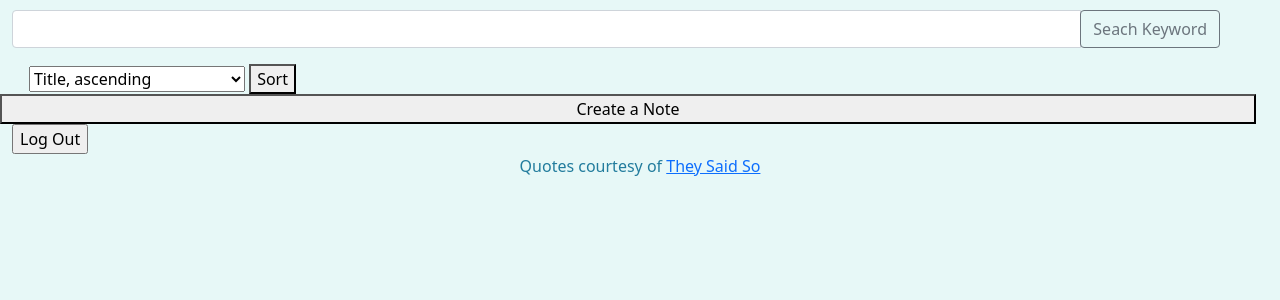
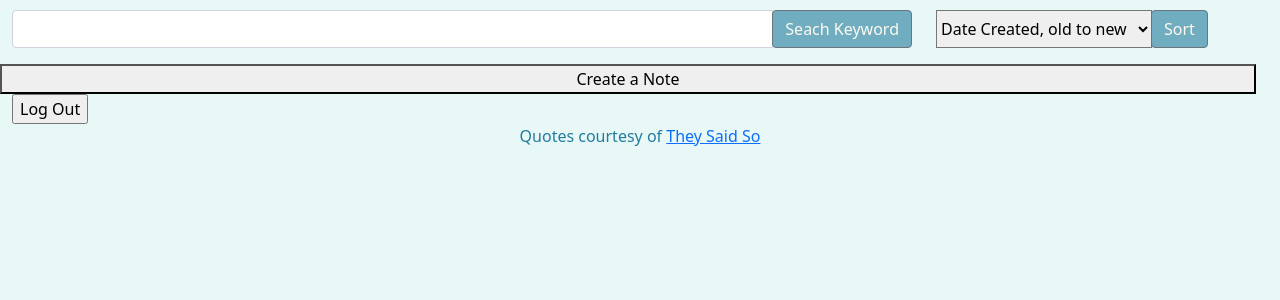
Before and after one commit to eycanny/project-digital-braindump, a Flask app: page /notes in a window 1280 px wide. Shown: the top 300 px of the page. Run offline with Flask 2, Linux system fonts and the light colour scheme; the visitor is signed in with stand-in values (Sample User, id 1); data comes from the database, SQL or seed files in the repository; data that the repository does not hold is empty.

Commit message:
Update stylizing notes page
- Search bar now extends fully to the left with button appended on right
- Sort button stylized
- Problem: Sort dropdown menu not customizing according to bootstrap class

```diff
--- a/server.py
+++ b/server.py
@@ -176,6 +176,10 @@ def view_notes_by_keyword():
         return redirect("/")
 
     keyword = request.args.get("search")
+
+    if not keyword:
+        return redirect("/notes")
+
     user = crud.get_user_by_email(session["user_email"])
 
     notes = crud.get_note_by_keyword(keyword, user.user_id)
--- a/static/css/styles.css
+++ b/static/css/styles.css
@@ -42,6 +42,12 @@ body {
 table {
     margin: 15px;
 }
+
+/* Notes page */
+.note-btn {
+    background-color: rgba(34,124,157, 0.6);
+    color: rgb(254,249,239);
+}
 /* Modal */
 
 .modal-box {
--- a/templates/note_editor.html
+++ b/templates/note_editor.html
@@ -28,7 +28,7 @@
 
         <p id="image-attachment-upload"></p>
         <p>
-            <button id="clear-body-btn">Clear Note Body</button>
+            <button id="clear-body-btn">Clear Body of Note</button>
             <button id="image-note-btn">Upload Image as Note</button>
             <button id="image-attachment-btn">Attach Image to Note</button>
         </p>
--- a/templates/user_notes.html
+++ b/templates/user_notes.html
@@ -4,36 +4,33 @@
 {% block body %}
   <div class="row" id="user-options">
     <div class="row">
-      <!-- <div class="col-9" id="search-col" align="right"> -->
+      <div class="col-9" id="search-col">
         <!-- Feature: Keyword Search -->
-        <!-- <form action="/search" id="search-option">
-            <input class="form-control form-control-sm" type="search" name="search" id="search-bar">
+        <form action="/search" id="search-option">
+          <div class="input-group mb-3">
+            <input class="form-control" type="search" name="search" id="search-bar">
             <div class="input-group-append">
-              <button id="search-button">Seach Keyword</button>
+              <button class="btn btn-outline-secondary note-btn" id="search-button">Seach Keyword</button>
             </div>
+          </div>
         </form>
-      </div> -->
-      <!-- Feature: Keyword Search -->
-      <form action="/search" id="search-option">
-        <div class="col-9 input-group mb-3" id="search-col">
-          <input type="search" class="form-control" name="search" id="search-bar">
-          <div class="input-group-append">
-            <button class="btn btn-outline-secondary" type="button" id="search-button">Seach Keyword</button>
-          </div>
-        </div>
-      </form>
-      <div class="col-3" id="sort-col" align="right">
+      </div>
+      <div class="col-3" id="sort-col">
         <!-- Feature: Sort Filters -->
         <form action="/sort-by" id="sort-option">
+          <div class="input-group">
             <select class="custom-select" name="sort-by" id="sort-by-select">
               <option value="title-asc">Title, ascending</option>
               <option value="title-desc">Title, descending</option>
-              <option value="date-created-asc">Date Created, old to new</option>
+              <option value="date-created-asc" selected>Date Created, old to new</option>
               <option value="date-created-desc">Date Created, new to old</option>
               <option value="date-modified-asc">Date Modified, old to new</option>
               <option value="date-modified-desc">Date Modified, new to old</option>
             </select>
-          <button type="submit">Sort</button>
+            <div class="input-group-append">
+              <button class="btn btn-outline-secondary note-btn" id="sort-button">Sort</button>
+            </div>
+          </div>
         </form>
       </div>
     </div>
```
